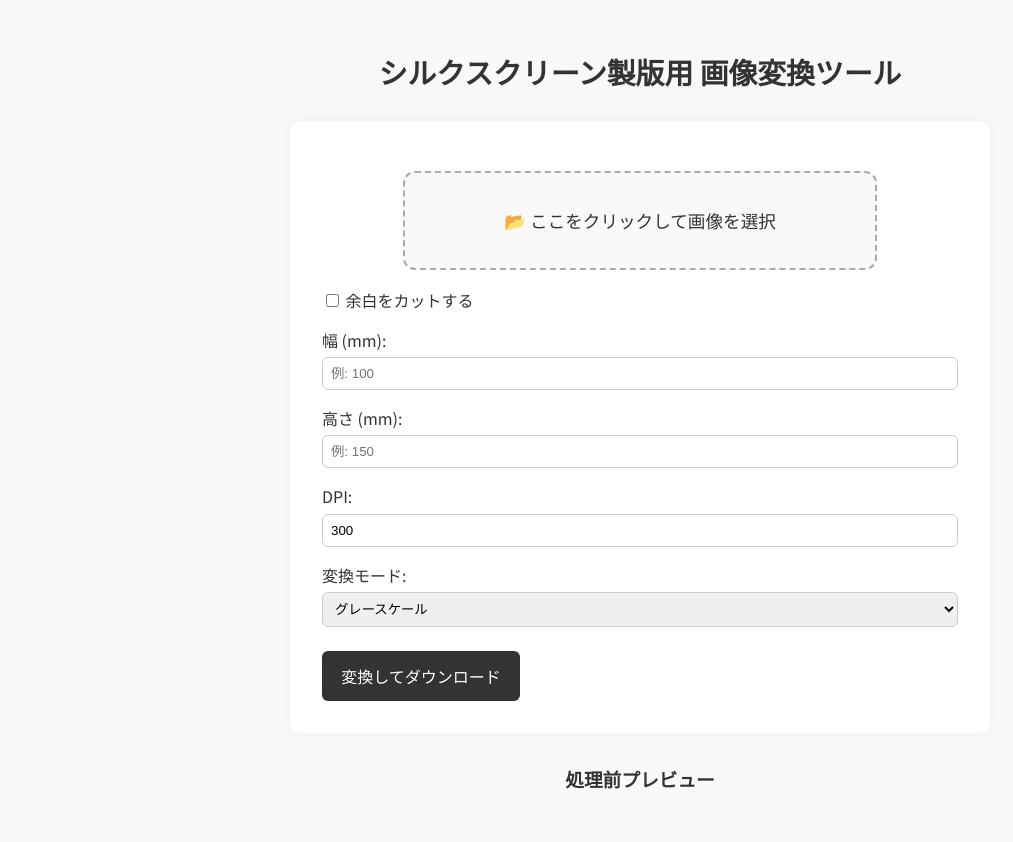
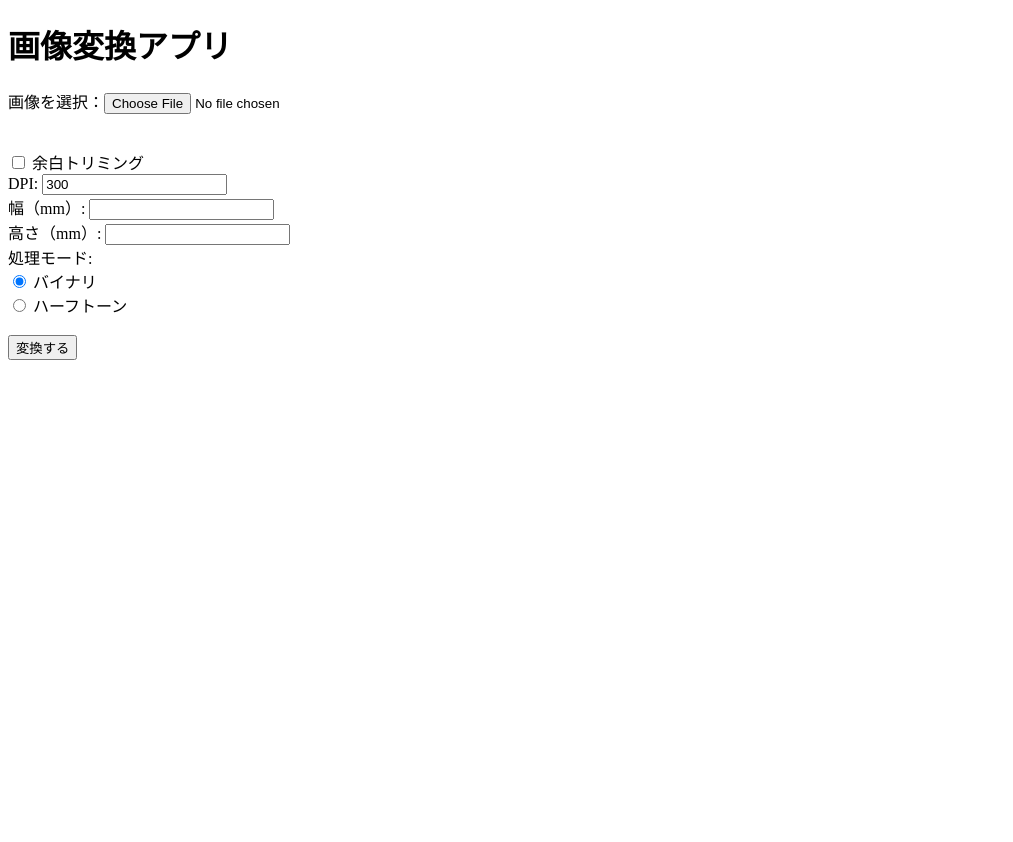
Before and after one commit to tk1068/silk_skreenapp, a Flask app: page / in a window 1280 px wide. Shown: the whole page, without its empty margins (0-1013 px from the left). After the commit the page ends 360 px from the top, so only its background shows below. Run offline with Flask 3, Linux system fonts and the light colour scheme.

Commit message:
Fix layout / Update processing

```diff
--- a/app.py
+++ b/app.py
@@ -1,14 +1,10 @@
-from flask import Flask, render_template, request, send_file, redirect, url_for
-from PIL import Image
+from flask import Flask, render_template, request, redirect, url_for
+from PIL import Image, ImageChops
 import os
 
 app = Flask(__name__)
 
-UPLOAD_FOLDER = 'uploads'
-RESULT_FOLDER = 'results'
 STATIC_FOLDER = 'static'
-os.makedirs(UPLOAD_FOLDER, exist_ok=True)
-os.makedirs(RESULT_FOLDER, exist_ok=True)
 os.makedirs(STATIC_FOLDER, exist_ok=True)
 
 @app.route('/')
@@ -26,13 +22,16 @@ def convert():
 
     image = Image.open(image_file.stream).convert('L')  # グレースケール化
 
-    # 余白自動トリミング
+    # 余白トリミング（白に近い部分）
     if trim:
-        bbox = image.getbbox()
+        bg = Image.new('L', image.size, 255)
+        diff = ImageChops.difference(image, bg)
+        diff = Image.eval(diff, lambda x: 0 if x < 10 else 255)
+        bbox = diff.getbbox()
         if bbox:
             image = image.crop(bbox)
 
-    # サイズ調整（トリミング後）
+    # サイズ調整
     if width_mm or height_mm:
         orig_w, orig_h = image.size
         if width_mm and not height_mm:
--- a/templates/index.html
+++ b/templates/index.html
@@ -2,149 +2,44 @@
 <html lang="ja">
 <head>
     <meta charset="UTF-8">
-    <title>シルクスクリーン製版画像変換</title>
-    <link href="https://fonts.googleapis.com/css2?family=Noto+Sans+JP&display=swap" rel="stylesheet">
+    <title>画像変換アプリ</title>
     <style>
-        body {
-            font-family: 'Noto Sans JP', sans-serif;
-            background-color: #f9f9f9;
-            color: #333;
-            padding: 2em;
-            max-width: 700px;
-            margin: auto;
+        img.preview {
+            max-width: 300px;
+            max-height: 300px;
+            margin-top: 10px;
+            border: 1px solid #ccc;
         }
-        h1 {
-            font-size: 1.8em;
-            margin-bottom: 1em;
-            text-align: center;
-        }
-        form {
-            background: white;
-            padding: 2em;
-            border-radius: 10px;
-            box-shadow: 0 0 15px rgba(0,0,0,0.05);
-        }
-        label {
-            display: block;
-            margin-top: 1em;
-        }
-        input[type="file"],
-        input[type="number"],
-        select {
-            width: 100%;
-            padding: 0.6em;
-            margin-top: 0.4em;
-            border: 1px solid #ccc;
-            border-radius: 6px;
-            box-sizing: border-box;
-        }
-        button {
-            background: #333;
-            color: white;
-            padding: 0.8em 1.2em;
-            margin-top: 1.5em;
-            border: none;
-            border-radius: 6px;
-            font-size: 1em;
-            cursor: pointer;
-            transition: background 0.3s;
-        }
-        button:hover {
-            background: #555;
-        }
-        .preview {
-            margin-top: 2em;
-            text-align: center;
-        }
-        img {
-            max-width: 100%;
-            height: auto;
-            border: 1px solid #ccc;
-            border-radius: 6px;
-        }
-        .upload-box {
-            display: flex;
-            flex-direction: column;
-            align-items: center;
-            justify-content: center;
-            border: 2px dashed #aaa;
-            border-radius: 12px;
-            padding: 2em;
-            margin: 1em auto;
-            background: #f9f9f9;
-            color: #333;
-            font-size: 1.1em;
-            cursor: pointer;
-            width: 80%;
-            max-width: 400px;
-            transition: border 0.3s ease, background 0.3s ease;
-            }
-
-            .upload-box:hover {
-            border-color: #333;
-            background: #f0f0f0;
-            }
-
-            .upload-box input[type="file"] {
-            display: none;
-            }
-
     </style>
 </head>
 <body>
-    <h1>シルクスクリーン製版用 画像変換ツール</h1>
+    <h1>画像変換アプリ</h1>
+    <form action="/convert" method="post" enctype="multipart/form-data">
+        <label>画像を選択：<input type="file" name="image" accept="image/*" onchange="previewImage(event)" required></label><br>
+        <img id="preview" class="preview" src="#" alt="プレビュー画像" style="display: none;"><br><br>
 
-    <form method="POST" action="/convert" enctype="multipart/form-data">
-        <label for="image" class="upload-box">
-          <span>📂 ここをクリックして画像を選択</span>
-          <input type="file" name="image" id="image" required>
-        </label>
+        <label><input type="checkbox" name="trim"> 余白トリミング</label><br>
+        <label>DPI: <input type="number" name="dpi" value="300" required></label><br>
+        <label>幅（mm）: <input type="number" name="width" step="0.1"></label><br>
+        <label>高さ（mm）: <input type="number" name="height" step="0.1"></label><br>
 
-        <label>
-            <input type="checkbox" name="trim"> 余白をカットする
-        </label>
+        <label>処理モード:</label><br>
+        <label><input type="radio" name="mode" value="binary" checked> バイナリ</label><br>
+        <label><input type="radio" name="mode" value="halftone"> ハーフトーン</label><br><br>
 
-        <label>幅 (mm):
-            <input type="number" name="width" step="0.1" placeholder="例: 100">
-        </label>
-
-        <label>高さ (mm):
-            <input type="number" name="height" step="0.1" placeholder="例: 150">
-        </label>
-
-        <label>DPI:
-            <input type="number" name="dpi" value="300" required>
-        </label>
-
-        <label>変換モード:
-            <select name="mode">
-                <option value="none">グレースケール</option>
-                <option value="binary">2値化</option>
-                <option value="halftone">ハーフトーン</option>
-            </select>
-        </label>
-
-
-        <button type="submit">変換してダウンロード</button>
+        <button type="submit">変換する</button>
     </form>
-
-    <div class="preview">
-        <h3>処理前プレビュー</h3>
-        <img id="preview" src="#" alt="プレビュー画像" style="display: none;">
-    </div>
 
     <script>
         function previewImage(event) {
             const input = event.target;
-            if (input.files && input.files[0]) {
-                const reader = new FileReader();
-                reader.onload = function (e) {
-                    const preview = document.getElementById('preview');
-                    preview.src = e.target.result;
-                    preview.style.display = 'block';
-                }
-                reader.readAsDataURL(input.files[0]);
-            }
+            const preview = document.getElementById('preview');
+            const reader = new FileReader();
+            reader.onload = function(){
+                preview.src = reader.result;
+                preview.style.display = "block";
+            };
+            reader.readAsDataURL(input.files[0]);
         }
     </script>
 </body>
```
Also changed, not shown: templates/result.html (+5 -27 lines), static/output.png.
